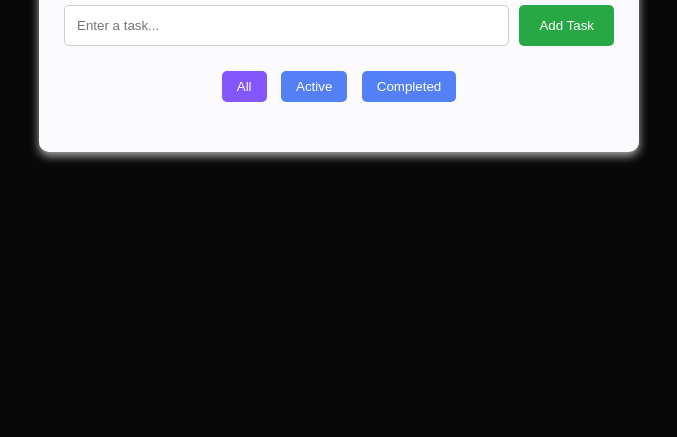
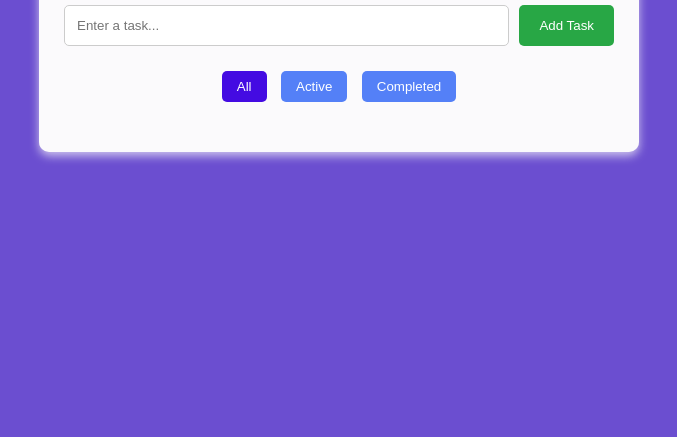
Before and after one commit to Lanashree07/TaskFlow-Todo-App, a plain HTML site: page index.html in a window 1280 px wide. Shown: the part 363-800 px from the top of the page, without its empty margins (301-978 px from the left). Drawn offline with Linux system fonts and the light colour scheme.

Commit message:
Updated To-Do List project features

```diff
--- a/style.css
+++ b/style.css
@@ -6,7 +6,7 @@
 }
 
 body{
-    background:#080808;
+    background:#6b4ed0;
     display:flex;
     justify-content:center;
     align-items:center;
@@ -70,7 +70,7 @@ input{
 }
 
 .filter-btn.active{
-    background:#8357fb;
+    background:#440be2;
 }
 
 li{
```
